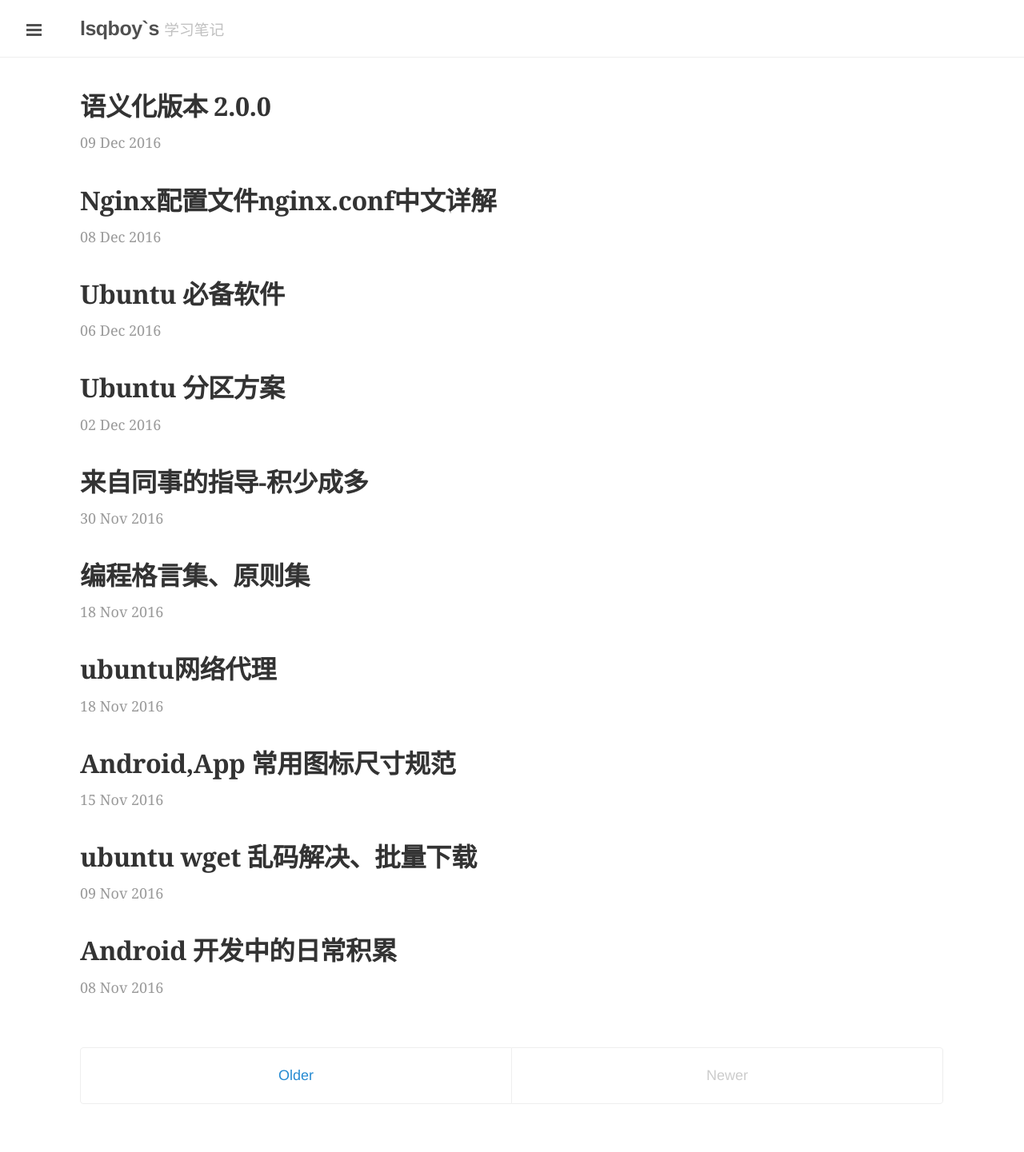
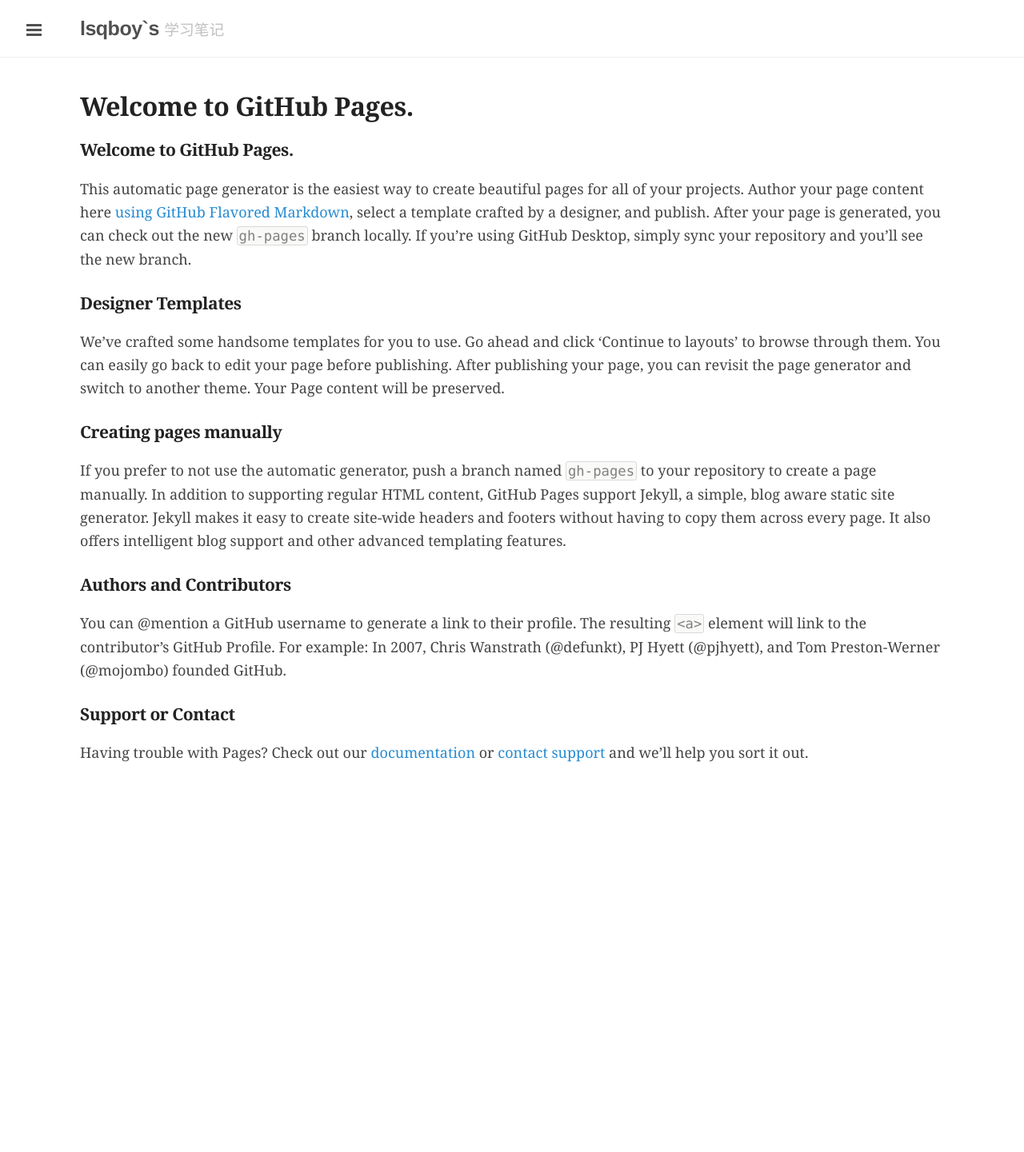
Before and after one commit to Lsqboy/jekyll_bolg, a Jekyll site: the page built from index.md, in a window 1280 px wide. Shown: the whole page at 80% size. Built offline with Jekyll 4.4.1, drawn with Linux system fonts in a browser that asks for light colours; our own code applies the rules of GitHub Pages for plain Markdown files; the list of posts is cut into pages by our own code; after the commit the page ends 992 px from its top, so only the background shows below that.

Commit message:
Set theme jekyll-theme-minimal and migrate Page Generator content

```diff
--- a/_config.yml
+++ b/_config.yml
@@ -31,3 +31,7 @@
 
 # Gems
 gems: [jekyll-paginate]
+
+google_analytics:
+show_downloads: true
+theme: jekyll-theme-minimal
--- a/index.html
+++ /dev/null
@@ -1,38 +0,0 @@
----
-layout: default
-title: Home
----
-
-<div class="posts list">
-  {% for post in paginator.posts %}
-  <div class="post">
-    <h1 class="">
-      <a href="{{ post.url }}">
-        {{ post.title }}
-      </a>
-    </h1>
-
-    <span class="post-date">{{ post.date | date_to_string }}</span>
-
-  </div>
-  {% endfor %}
-</div>
-
-
-<div class="pagination">
-  {% if paginator.next_page %}
-  <a class="pagination-item older" href="{{ site.baseurl }}page{{paginator.next_page}}">Older</a>
-  {% else %}
-  <span class="pagination-item older">Older</span>
-  {% endif %}
-  {% if paginator.previous_page %}
-  {% if paginator.page == 2 %}
-  <a class="pagination-item newer" href="{{ site.baseurl }}">Newer</a>
-  {% else %}
-  <a class="pagination-item newer"
-     href="{{ site.baseurl }}page{{paginator.previous_page}}">Newer</a>
-  {% endif %}
-  {% else %}
-  <span class="pagination-item newer">Newer</span>
-  {% endif %}
-</div>
--- /dev/null
+++ b/index.md
@@ -0,0 +1,14 @@
+### Welcome to GitHub Pages.
+This automatic page generator is the easiest way to create beautiful pages for all of your projects. Author your page content here [using GitHub Flavored Markdown](https://guides.github.com/features/mastering-markdown/), select a template crafted by a designer, and publish. After your page is generated, you can check out the new `gh-pages` branch locally. If you’re using GitHub Desktop, simply sync your repository and you’ll see the new branch.
+
+### Designer Templates
+We’ve crafted some handsome templates for you to use. Go ahead and click 'Continue to layouts' to browse through them. You can easily go back to edit your page before publishing. After publishing your page, you can revisit the page generator and switch to another theme. Your Page content will be preserved.
+
+### Creating pages manually
+If you prefer to not use the automatic generator, push a branch named `gh-pages` to your repository to create a page manually. In addition to supporting regular HTML content, GitHub Pages support Jekyll, a simple, blog aware static site generator. Jekyll makes it easy to create site-wide headers and footers without having to copy them across every page. It also offers intelligent blog support and other advanced templating features.
+
+### Authors and Contributors
+You can @mention a GitHub username to generate a link to their profile. The resulting `<a>` element will link to the contributor’s GitHub Profile. For example: In 2007, Chris Wanstrath (@defunkt), PJ Hyett (@pjhyett), and Tom Preston-Werner (@mojombo) founded GitHub.
+
+### Support or Contact
+Having trouble with Pages? Check out our [documentation](https://help.github.com/pages) or [contact support](https://github.com/contact) and we’ll help you sort it out.
```
Also changed, not shown: params.json (deleted, +0 -6 lines).
